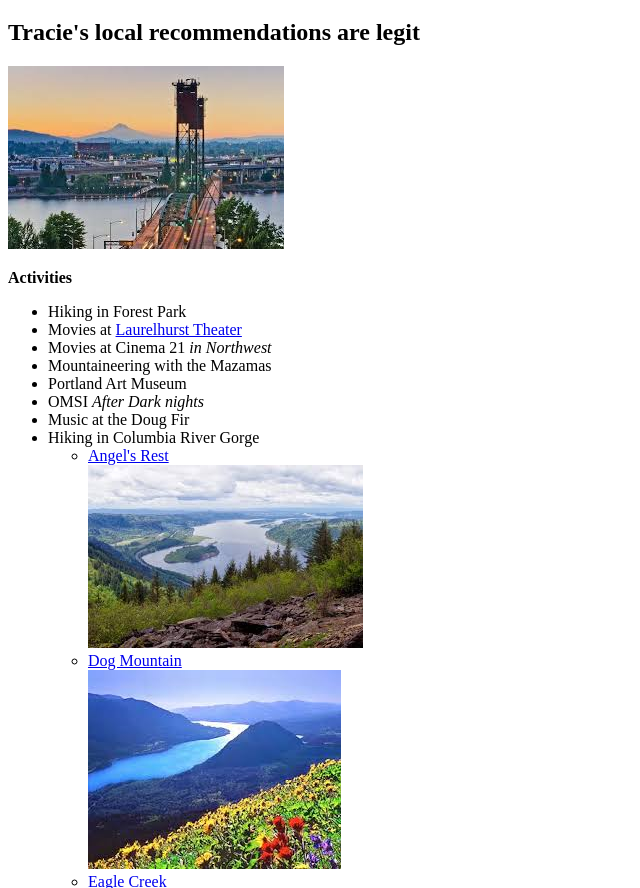
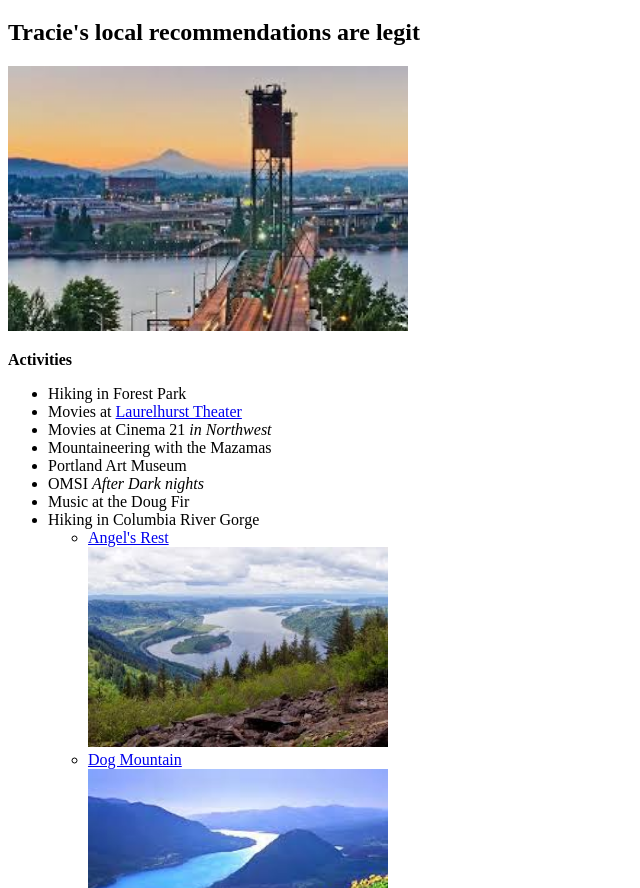
Before and after one commit to LinaShadrach/hotspots, a plain HTML site: page hotspots.html in a window 1280 px wide. Shown: the part 61-949 px from the top of the page, without its empty margins (0-640 px from the left). Drawn offline with Linux system fonts and the light colour scheme.

Commit message:
fixed ul tabs and picture size

```diff
--- a/hotspots.html
+++ b/hotspots.html
@@ -6,7 +6,7 @@
   <body>
     <h1>Amy check this out!</h1>
     <h2>Tracie's local recommendations are legit</h2>
-    <img src="pdximages/hawthorne.jpeg" alt="a photo of Hawthorne Bridge">
+    <img src="pdximages/hawthorne.jpeg" alt="a photo of Hawthorne Bridge" width= 400px;>
     <p><strong>Activities</strong></p>
     <ul>
       <li>Hiking in Forest Park</li>
@@ -19,9 +19,9 @@
       <li>Hiking in Columbia River Gorge</li>
         <ul>
           <li><a href="http://www.oregonhikers.org/field_guide/Angel%27s_Rest_Hike">Angel's Rest</a></li>
-            <img src="pdximages/angelsrest.jpeg" alt="a view from Angel's Rest">
+          <img src="pdximages/angelsrest.jpeg" alt="a view from Angel's Rest" width= 300px;>
           <li><a href="http://www.oregonhikers.org/field_guide/Dog_Mountain_Loop_Hike">Dog Mountain</a></li>
-            <img src="pdximages/dogmt.jpeg" alt="a view from Dog Mountain">
+          <img src="pdximages/dogmt.jpeg" alt="a view from Dog Mountain" width= 300px;>
           <li><a href="http://www.oregonhikers.org/field_guide/Eagle_Creek_Trailhead">Eagle Creek</a></li>
           <img src="pdximages/punchbowlfalls.jpg" alt="photo of Punchbowl Falls" width= 300px;>
         </ul>
@@ -37,6 +37,6 @@
       <li><a href="http://bamboosushi.com/">Bamboo Sushi</a> is good too!</li>
       <img src="pdximages/bamboo.JPG" alt="Bamboo Sushi" width= 300px;>
     </ul>
-    <img src="pdximages/whitestag.jpeg" alt="a photo of whitestag sign">
+    <img src="pdximages/whitestag.jpeg" alt="a photo of whitestag sign" width= 400px;>
   </body>
 </html>
```
Lines whose indentation alone changed are shown as unchanged.
